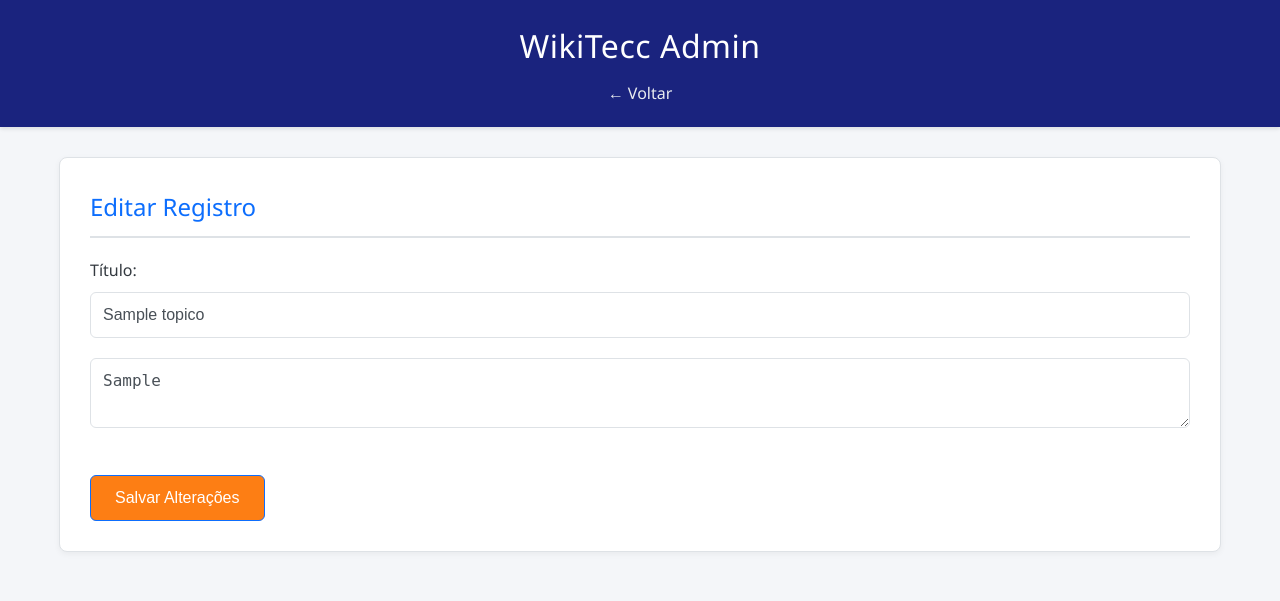
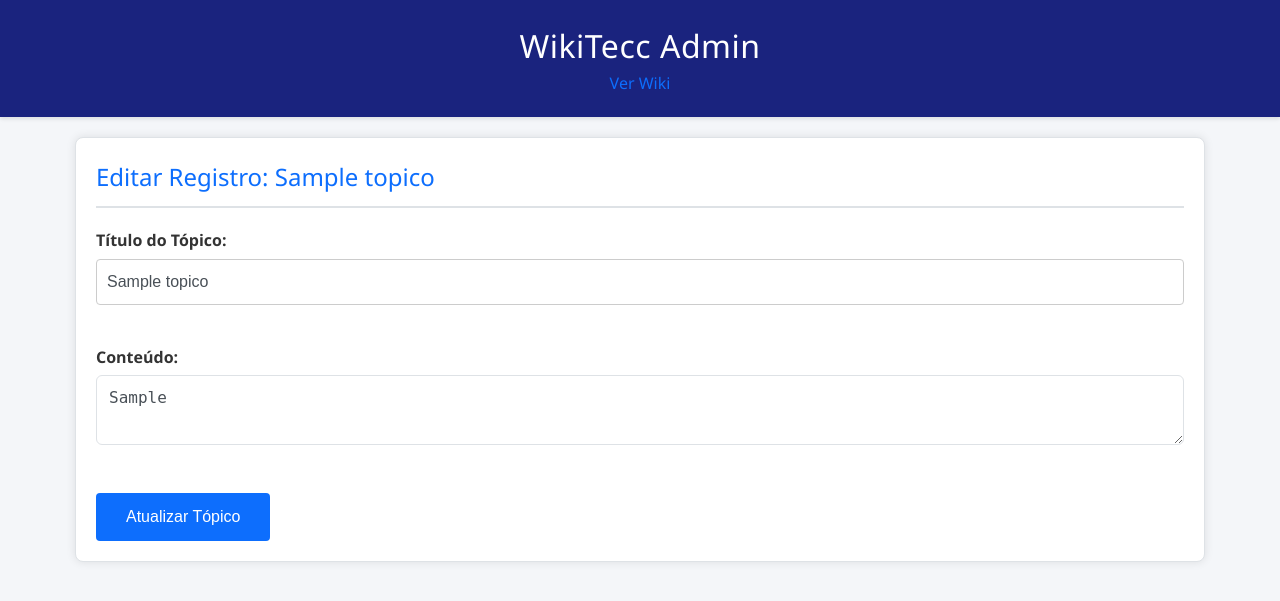
Before and after one commit to Eduardo-Caetano-Ferreira/WikiTecc, a PHP site: page /admin_editar_topico.php?id=1 in a window 1280 px wide. Shown: the top 601 px of the page. Run offline with PHP 8.4, Linux system fonts and the light colour scheme; the visitor is signed in with stand-in values (Sample User, id 1); tables that the repository leaves empty hold one stand-in row (values such as "Sample post"); some libraries are stand-ins or nearby versions.

Commit message:
Add files via upload

```diff
--- a/admin_editar_topico.php
+++ b/admin_editar_topico.php
@@ -3,24 +3,36 @@ require 'admin_check.php';
 require 'db_connect.php';
 
 $mensagem_feedback = '';
-$topico_id = $_GET['id'] ?? null;
-if (!$topico_id) { header("Location: index.php"); exit; }
+$id = $_GET['id'] ?? null;
 
-try {
+// Busca os dados atuais do tópico
+if ($id) {
     $stmt = $pdo->prepare("SELECT * FROM topicos WHERE id = ?");
-    $stmt->execute([$topico_id]);
+    $stmt->execute([$id]);
     $topico = $stmt->fetch();
-} catch (PDOException $e) { die("Erro: " . $e->getMessage()); }
+}
 
+if (!$topico) {
+    die("Tópico não encontrado.");
+}
+
+// Processa a atualização
 if ($_SERVER['REQUEST_METHOD'] === 'POST') {
     $titulo = $_POST['titulo'] ?? '';
     $conteudo = $_POST['conteudo'] ?? '';
+
     if (!empty($titulo) && !empty($conteudo)) {
         try {
-            $pdo->prepare("UPDATE topicos SET titulo = ?, conteudo = ? WHERE id = ?")->execute([$titulo, $conteudo, $topico_id]);
-            $mensagem_feedback = '<p style="color: green;">Atualizado com sucesso!</p>';
-            $topico['titulo'] = $titulo; $topico['conteudo'] = $conteudo;
-        } catch (PDOException $e) { $mensagem_feedback = '<p style="color: red;">Erro: ' . $e->getMessage() . '</p>'; }
+            $stmt = $pdo->prepare("UPDATE topicos SET titulo = ?, conteudo = ? WHERE id = ?");
+            $stmt->execute([$titulo, $conteudo, $id]);
+            $mensagem_feedback = '<p style="color: green; font-weight: bold;">Alterações salvas com sucesso!</p>';
+
+            // Atualiza a variável para refletir no formulário
+            $topico['titulo'] = $titulo;
+            $topico['conteudo'] = $conteudo;
+        } catch (PDOException $e) {
+            $mensagem_feedback = '<p style="color: red;">Erro ao atualizar: ' . $e->getMessage() . '</p>';
+        }
     }
 }
 ?>
@@ -28,27 +40,68 @@ if ($_SERVER['REQUEST_METHOD'] === 'POST') {
 <html lang="pt-br">
 <head>
     <meta charset="UTF-8">
-        <link rel="icon" type="image/x-icon" href="img/favicon.ico">
+    <title>Editar Tópico - WikiTecc</title>
     <link rel="stylesheet" href="style.css">
-    <title>Editar Tópico - WikiTecc</title>
-    <link rel="stylesheet" href="style.css?v=3.0">
-    <script src="https://cdn.ckeditor.com/ckeditor5/35.0.1/classic/ckeditor.js"></script>
-    <style>.ck-editor__editable { min-height: 400px; color: #000 !important; }</style>
+    <link rel="icon" type="image/x-icon" href="img/favicon.ico">
+    <script src="https://code.jquery.com/jquery-3.4.1.slim.min.js"></script>
+    <link href="https://cdn.jsdelivr.net/npm/summernote@0.8.18/dist/summernote-lite.min.css" rel="stylesheet">
+    <script src="https://cdn.jsdelivr.net/npm/summernote@0.8.18/dist/summernote-lite.min.js"></script>
+
+    <style>
+        .main-container { width: 85%; margin: 20px auto; background: white; padding: 20px; border-radius: 8px; box-shadow: 0 0 10px rgba(0,0,0,0.1); }
+        .note-editor { background: white !important; color: black !important; }
+        label { display: block; margin-bottom: 5px; font-weight: bold; color: #333; }
+    </style>
 </head>
 <body>
-    <header><h1>WikiTecc Admin</h1><nav><p><a href="index.php">← Voltar</a></p></nav></header>
-    <main>
-        <h2>Editar Registro</h2>
-        <div class="mensagem_feedback"><?php echo $mensagem_feedback; ?></div>
+    <header>
+        <h1>WikiTecc Admin</h1>
+        <nav><a href="index.php">Ver Wiki</a></nav>
+    </header>
+
+    <main class="main-container">
+        <h2>Editar Registro: <?php echo htmlspecialchars($topico['titulo']); ?></h2>
+
+        <div class="mensagem_feedback">
+            <?php echo $mensagem_feedback; ?>
+        </div>
+
         <form method="POST">
-            <label>Título:</label>
-            <input type="text" name="titulo" value="<?php echo htmlspecialchars($topico['titulo']); ?>" required>
-            <textarea id="editor" name="conteudo"><?php echo htmlspecialchars($topico['conteudo']); ?></textarea>
-            <button type="submit" style="background-color: #fd7e14 !important; margin-top: 20px;">Salvar Alterações</button>
+            <div style="margin-bottom: 20px;">
+                <label>Título do Tópico:</label>
+                <input type="text" name="titulo" value="<?php echo htmlspecialchars($topico['titulo']); ?>" required style="width: 100%; padding: 10px; border: 1px solid #ccc; border-radius: 4px;">
+            </div>
+
+            <div style="margin-bottom: 20px;">
+                <label>Conteúdo:</label>
+                <textarea id="summernote" name="conteudo"><?php echo $topico['conteudo']; ?></textarea>
+            </div>
+
+            <button type="submit" style="padding: 12px 30px; background: #007bff; color: white; border: none; border-radius: 4px; cursor: pointer; font-size: 16px;">
+                Atualizar Tópico
+            </button>
         </form>
     </main>
+
     <script>
-        ClassicEditor.create(document.querySelector('#editor')).catch(error => { console.error(error); });
+        $(document).ready(function() {
+            $('#summernote').summernote({
+                placeholder: 'Edite o conteúdo aqui...',
+                tabsize: 2,
+                height: 500,
+                lang: 'pt-BR', // Se quiser em português, precisa carregar o script de tradução, mas o padrão já resolve bem.
+                toolbar: [
+                    ['style', ['style']],
+                    ['font', ['bold', 'underline', 'clear']],
+                    ['fontname', ['fontname']],
+                    ['color', ['color']],
+                    ['para', ['ul', 'ol', 'paragraph']],
+                    ['table', ['table']],
+                    ['insert', ['link', 'picture', 'video']],
+                    ['view', ['fullscreen', 'codeview', 'help']]
+                ]
+            });
+        });
     </script>
 </body>
 </html>
```
Also changed, not shown: admin_criar_topico.php (+38 -12 lines).
